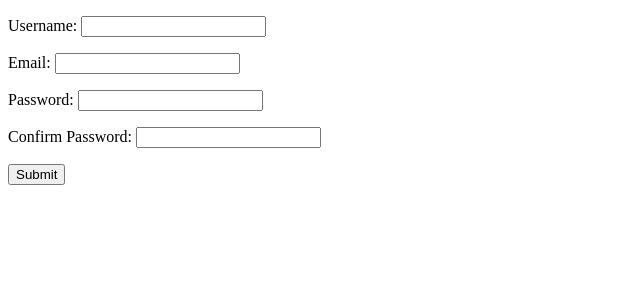
After one commit to vinaykumar7686/Learn_Django, a Django app: page /register/ in a window 1280 px wide. The commit adds this page. Shown: the top 300 px of the page, without its empty margins (0-640 px from the left). Run offline with Django 3.2, Linux system fonts and the light colour scheme.

Commit message:
Added Ability to register users

```diff
--- a/accounts/forms.py
+++ b/accounts/forms.py
@@ -3,6 +3,49 @@ from django import forms
 # from django.contrib.auth.models import User
 
 User = get_user_model()
+restricted_unames = ['abc']
+
+class RegisterForm(forms.Form):
+
+
+
+    username = forms.CharField()
+    email = forms.EmailField()
+    password1 = forms.CharField(
+        label = "Password",
+        widget = forms.PasswordInput
+    )
+    password2 = forms.CharField(
+        label = 'Confirm Password',
+        widget = forms.PasswordInput
+    )
+
+    def clean_username(self):
+        username = self.cleaned_data.get('username')
+
+        qs = User.objects.filter(username__iexact = username)
+
+        if qs or len(username)<3  or username in restricted_unames:
+            raise forms.ValidationError("Username can't be used. Please try again with different username.")
+
+        return username
+
+    def clean_email(self):
+        email = self.cleaned_data.get('email')
+
+        qs = User.objects.filter(email__iexact = email)
+
+        if qs:
+            raise forms.ValidationError('Email already taken')
+
+        return email
+
+
+
+
+
+
+
 
 class LoginForm(forms.Form):
     username = forms.CharField()
--- a/accounts/views.py
+++ b/accounts/views.py
@@ -1,12 +1,43 @@
 from django.shortcuts import render
 
 # Create your views here.
-from django.contrib.auth import authenticate, login, logout
+from django.contrib.auth import authenticate, login, logout, get_user_model
 
-from .forms import LoginForm
+from .forms import LoginForm,RegisterForm
 from django.shortcuts import redirect
 
+User = get_user_model()
+
 # Create your models here.
+def register_view(request):
+    form = RegisterForm(request.POST or None)
+
+    if form.is_valid():
+        username = form.cleaned_data.get('username')
+        password = form.cleaned_data.get('password1')
+        password2 = form.cleaned_data.get('password2')
+        email = form.cleaned_data.get('email')
+
+        try:
+            user = User.objects.create_user(username = username, password = password, email = email)
+        except Exception as e:
+            print(e)
+            user = None
+
+        if user!=None:
+            login(request, user)
+            print('Registered')
+
+            return redirect('/')
+        else:
+            print("Not Registered")
+            return render(request, 'login/register.html', {'form':form})
+
+    return render(request, 'login/register.html', {'form':form})
+
+
+
+
 
 def login_view(request):
 
@@ -17,6 +48,7 @@ def login_view(request):
         username = form.cleaned_data.get('username')
         password = form.cleaned_data.get('password')
 
+        print(username, password)
         user = authenticate(request, username = username, password = password)
 
         if user:
@@ -26,6 +58,7 @@ def login_view(request):
         else:
             # redirect somewhere else
             #request.session['Invalid_User'] = 1
+            print('unable to authenticate')
             pass
 
     form = LoginForm()
--- a/bootcamp/urls.py
+++ b/bootcamp/urls.py
@@ -18,7 +18,7 @@ from django.urls import path
 from products.views import product_home, product_specific, create_products
 from profiles.views import profiles_home
 from homepage.views import homepage
-from accounts.views import login_view, logout_view
+from accounts.views import login_view, logout_view, register_view
 
 urlpatterns = [
     path('admin/', admin.site.urls),
@@ -29,4 +29,5 @@ urlpatterns = [
     path('profiles/', profiles_home),
     path('login/',login_view),
     path('logout/',logout_view),
+    path('register/',register_view),
 ]
--- a/templates/base.html
+++ b/templates/base.html
@@ -3,7 +3,7 @@
 <head>
     <meta charset="UTF-8">
     <meta name="viewport" content="width=device-width, initial-scale=1.0">
-    <title>{% block title %}{% endblock title %}</title>
+    <title>Vinbros- {% block title %}{% endblock title %}</title>
 </head>
 <body>
     {% block content %}
--- a/templates/homepage/main.html
+++ b/templates/homepage/main.html
@@ -1,4 +1,9 @@
 {% extends "base.html" %}
+
+{% block title%}
+Home
+{% endblock title%}
+
 
 {% block content %}
 <a href="http://127.0.0.1:8000/products/">View Products</a>
--- /dev/null
+++ b/templates/login/register.html
@@ -0,0 +1,12 @@
+{% extends 'base.html' %}
+
+{% block content %}
+
+<form method = "Post", action = "."> {% csrf_token %}
+
+    {{ form.as_p }}
+
+    <input type = "Submit" name = 'Register'>
+</form>
+
+{% endblock content %}
```
Also changed, not shown: db.sqlite3.
